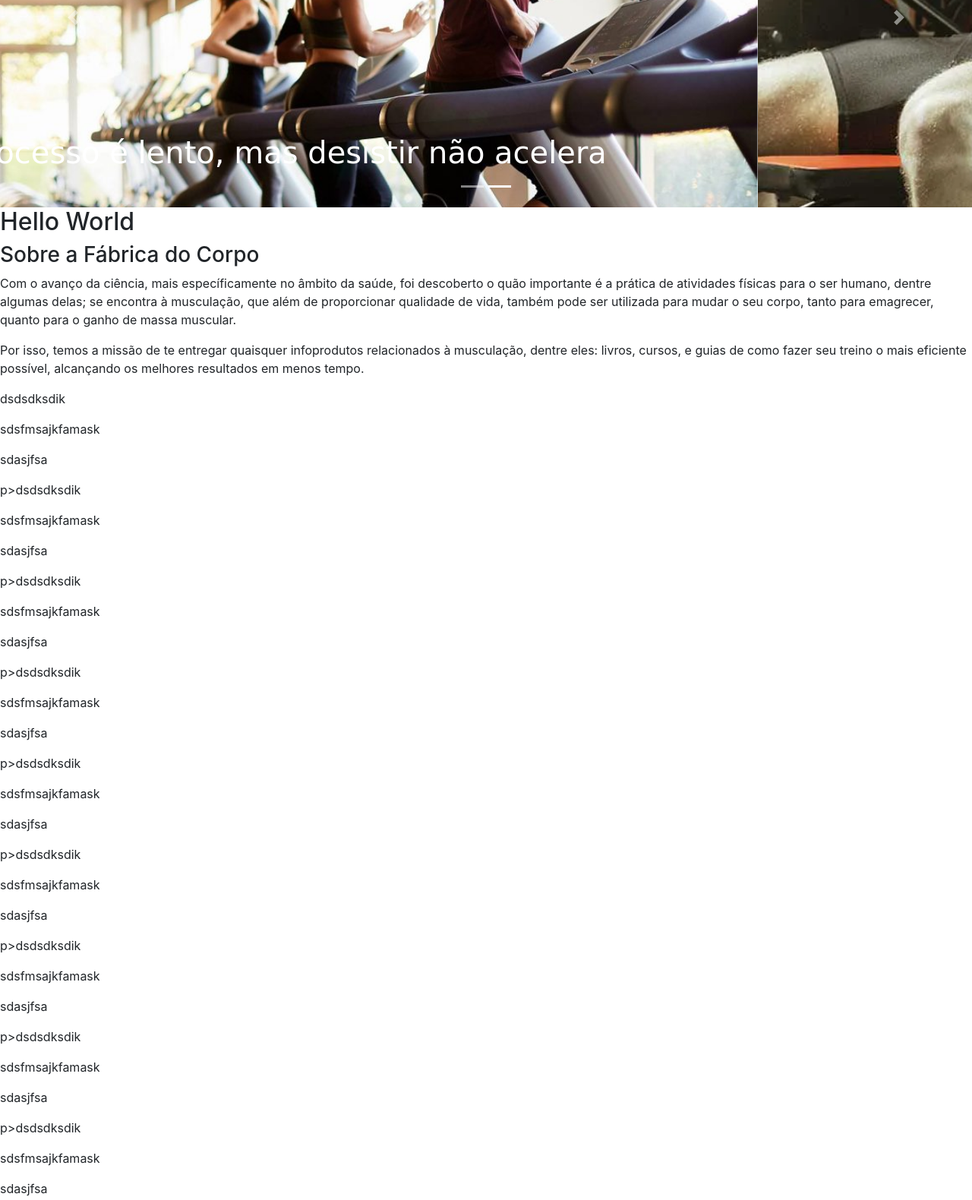
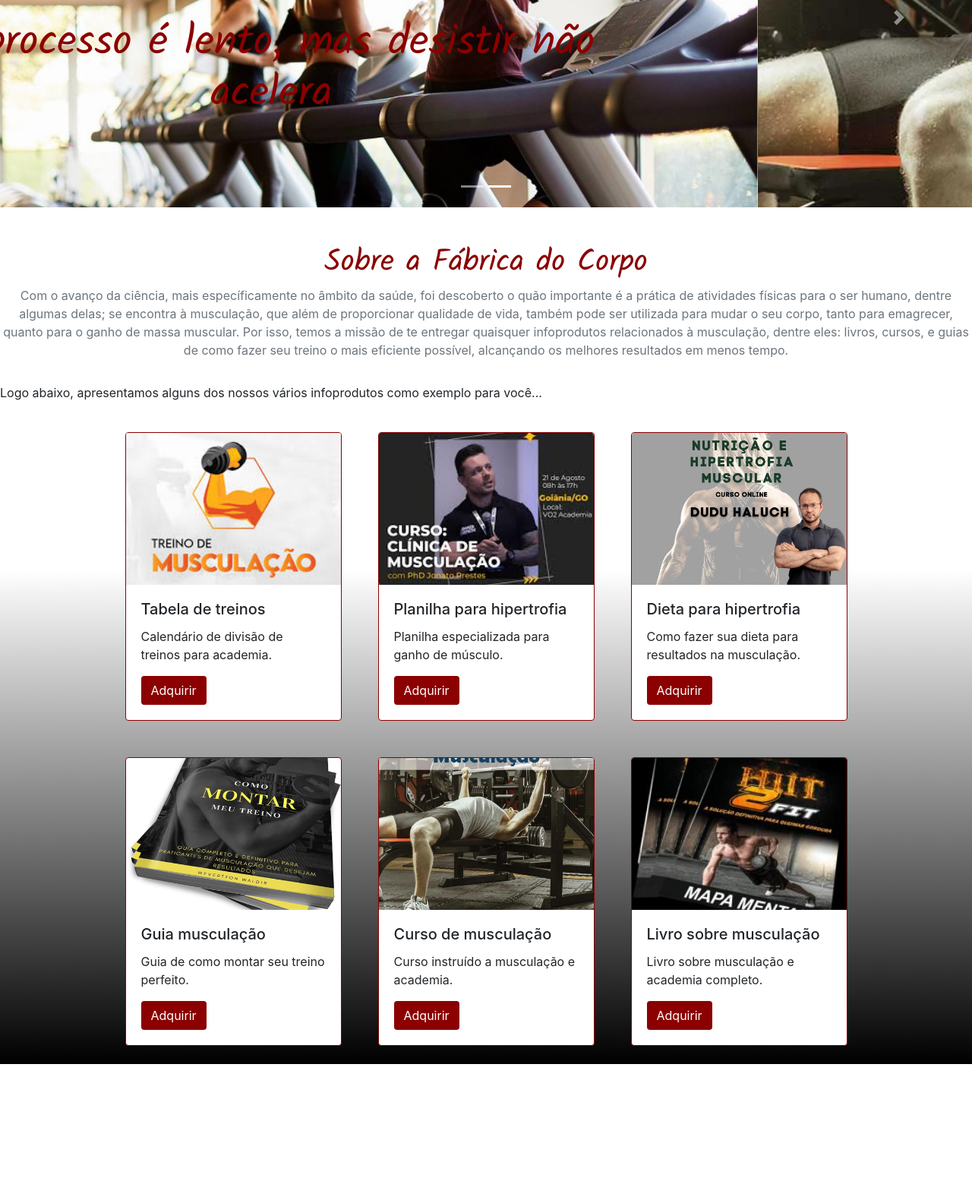
Before and after one commit to Matheusmrf2005/F-brica-do-Corpo, a plain HTML site: page index2.html in a window 1280 px wide. Shown: the part 333-1913 px from the top of the page at 76% size. After the commit the page ends 1734 px from the top, so only its background shows below. Drawn offline with nearby package versions, Linux system fonts and the light colour scheme; a web font is replaced by a local one.

Commit message:
layout home quase pronto

```diff
--- a/index2.html
+++ b/index2.html
@@ -10,7 +10,7 @@
 	<link href="https: //fonts.googleapis.com/css2? family= Triespaço & display=swap" rel="stylesheet">
 	<link rel="preconnect" href="https://fonts.googleapis.com">
 	<link rel="preconnect" href="https://fonts.gstatic.com" crossorigin>
-	<link href="https: //fonts.googleapis.com/css2? family= Permanent+Marker & display=swap" rel="stylesheet">
+	<link href="https://fonts.googleapis.com/css2?family=Kalam&display=swap" rel="stylesheet">
 
 	<!-- Latest compiled and minified CSS -->
 	<!-- <link href="https://cdn.jsdelivr.net/npm/bootstrap@5.2.2/dist/css/bootstrap.min.css" rel="stylesheet"
@@ -36,6 +36,9 @@
 </head>
 
 <body>
+
+	<header>
+
 		<nav class="navbar navbar-expand-lg navbar-dark bg-dark">
 			<a class="navbar-brand" href="index2.html"><img src="academia.jpg" width="80px" height="80px" class="img-thumbnail" alt="Logo Site"></a>
 			<button class="navbar-toggler" type="button" data-toggle="collapse" data-target="#navbarNav"
@@ -44,19 +47,23 @@
 			</button>
 			<div class="collapse navbar-collapse justify-content-end" id="navbarNav">
 				<ul class="navbar-nav">
-				<li class="nav-item active d-flex flex-row-reverse">
+					<li class="nav-item active">
 						<a class="nav-link" href="index2.html">Home <span class="sr-only">(current)</span></a>
 					</li>
-				<li class="nav-item d-flex flex-row-reverse">
+					<li class="nav-item d-flex">
 						<a class="nav-link" href="#">Produtos</a>
 					</li>
-				<li class="nav-item d-flex flex-row-reverse">
+					<li class="nav-item d-flex">
 						<a class="nav-link" href="#">Contatos</a>
 					</li>
 				</ul>
 			</div>
 		</nav>
+	</header>
 
+<main class="cor-menu">
+
+	<section class="carrossel">
 	<div id="carouselExampleIndicators" class="carousel slide" data-ride="carousel" data-interval="5000">
 		<ol class="carousel-indicators">
 			<li data-target="#carouselExampleIndicators" data-slide-to="0" class="active"></li>
@@ -65,14 +72,14 @@
 		<div class="carousel-inner">
 			<div class="carousel-item active">
 				<img class="d-block w-100 imagem-carrossel" src="imagemcarrossel01.jpeg" alt="First slide">
-			<div class="carousel-caption d-none d-md-block">
-				<h1 class="fonte-carrossel">o processo é lento, mas desistir não acelera</h1>
+			<div class="carousel-caption d-none d-md-block h-50">
+				<h1 class="fonte-carrossel display-4" >o processo é lento, mas desistir não acelera</h1>
 			</div>
 			</div>
 			<div class="carousel-item">
 				<img class="d-block w-100 imagem-carrossel02" src="cursomusculacao.jpg" alt="Second slide">
-				<div class="carousel-caption d-none d-md-block">
-					<h1 class="fonte-carrossel">treine da forma correta</h1>
+				<div class="carousel-caption d-none d-md-block h-50">
+					<h1 class="fonte-carrossel display-4">treine da forma correta</h1>
 				</div>
 			</div>
 		</div>
@@ -85,48 +92,87 @@
 			<span class="sr-only">Next</span>
 		</a>
 	</div>
+	</section>
 
-	<div>
-		<h2>Hello World	</h2>
+	<section id="titulo">
+
+	<h2 class="text-center fonte-carrossel cor-especial pt-5"> Sobre a Fábrica do Corpo</h2>
+	<p class="text-center text-secondary pb-3">Com o avanço da ciência, mais específicamente no âmbito da saúde, foi descoberto o quão
+		importante é a prática de atividades físicas para o ser humano,
+		dentre algumas delas; se encontra à musculação, que além de proporcionar qualidade de vida, também pode
+		ser utilizada para mudar o seu corpo, tanto para emagrecer, quanto para o ganho de massa muscular.
+		Por isso, temos a missão de te entregar quaisquer infoprodutos relacionados à
+		musculação, dentre eles: livros, cursos, e guias de como fazer seu treino o mais eficiente possível,
+		alcançando os melhores resultados em menos tempo.
+
+	<p>Logo abaixo, apresentamos alguns dos nossos vários infoprodutos como exemplo para você...</p>
+	</section>
+
+	<section class="container" id="infoprodutos">
+		<div class="row justify-content-center cor-de-fundo01">
+
+
+		<article class="card cor-borda card-largura p-0 m-4 col-12 col-md-3">
+			<img src="treino01.jpg" class="card-img-top card-posicao-imagem" alt="Guia como montar meu treino">
+			<div class="card-body">
+			  <h5 class="card-title">Tabela de treinos</h5>
+			  <p class="card-text">Calendário de divisão de treinos para academia.</p>
+			  <a href="#" class="btn botao-cor-especial">Adquirir</a>
 			</div>
 
-		<h3> Sobre a Fábrica do Corpo</h3>
-	<p>Com o avanço da ciência, mais específicamente no âmbito da saúde, foi descoberto o quão
-		importante é a prática de atividades físicas para o ser humano,
-		dentre algumas delas; se encontra à musculação, que além de proporcionar qualidade de vida, também pode
-		ser utilizada para mudar o seu corpo, tanto para emagrecer, quanto para o ganho de massa muscular.</p>
-	<p>Por isso, temos a missão de te entregar quaisquer infoprodutos relacionados à
-		musculação, dentre eles: livros, cursos, e guias de como fazer seu treino o mais eficiente possível,
-		alcançando os melhores resultados em menos tempo.</p>
+		</article>
+		  <article class="card cor-borda card-largura p-0 m-4 col-12 col-md-3">
+			<img src="treino2.jpg" class="card-img-top card-posicao-imagem" alt="Guia como montar meu treino">
+			<div class="card-body">
+			  <h5 class="card-title">Planilha para hipertrofia</h5>
+			  <p class="card-text">Planilha especializada para ganho de músculo.</p>
+			  <a href="#" class="btn botao-cor-especial">Adquirir</a>
+			</div>
+		  </article>
 
-	<p>dsdsdksdik</p>
-	<p>sdsfmsajkfamask</p>
-	<p>sdasjfsa</p>
-	p>dsdsdksdik</p>
-	<p>sdsfmsajkfamask</p>
-	<p>sdasjfsa</p>
-	p>dsdsdksdik</p>
-	<p>sdsfmsajkfamask</p>
-	<p>sdasjfsa</p>
-	p>dsdsdksdik</p>
-	<p>sdsfmsajkfamask</p>
-	<p>sdasjfsa</p>
-	p>dsdsdksdik</p>
-	<p>sdsfmsajkfamask</p>
-	<p>sdasjfsa</p>
-	p>dsdsdksdik</p>
-	<p>sdsfmsajkfamask</p>
-	<p>sdasjfsa</p>
-	p>dsdsdksdik</p>
-	<p>sdsfmsajkfamask</p>
-	<p>sdasjfsa</p>
-	p>dsdsdksdik</p>
-	<p>sdsfmsajkfamask</p>
-	<p>sdasjfsa</p>
-	p>dsdsdksdik</p>
-	<p>sdsfmsajkfamask</p>
-	<p>sdasjfsa</p>
+		  <article class="card cor-borda card-largura p-0 m-4 col-12 col-md-3">
+			<img src="treino03.jpg" class="card-img-top card-posicao-imagem" alt="Guia como montar meu treino">
+			<div class="card-body">
+			  <h5 class="card-title">Dieta para hipertrofia</h5>
+			  <p class="card-text">Como fazer sua dieta para resultados na musculação.</p>
+			  <a href="#" class="btn botao-cor-especial">Adquirir</a>
+			</div>
+		  </article>
 
+
+		  <article class="card cor-borda card-largura p-0 m-4 col-12 col-md-3">
+			<img src="como montar meu treino.png" class="card-img-top card-posicao-imagem" alt="Guia como montar meu treino">
+			<div class="card-body">
+			  <h5 class="card-title">Guia musculação</h5>
+			  <p class="card-text">Guia de como montar seu treino perfeito.</p>
+			  <a href="#" class="btn botao-cor-especial">Adquirir</a>
+			</div>
+		  </article>
+
+
+
+		  <article class="card cor-borda card-largura p-0 m-4 col-12 col-md-3">
+			<img src="cursomusculacao.jpg" class="card-img-top card-posicao-imagem" alt="Curso de musculação">
+			<div class="card-body">
+			  <h5 class="card-title">Curso de musculação</h5>
+			  <p class="card-text">Curso instruído a musculação e academia.</p>
+			  <a href="#" class="btn botao-cor-especial">Adquirir</a>
+			</div>
+		  </article>
+
+		  <article class="card cor-borda card-largura p-0 m-4 col-12 col-md-3">
+			<img src="livromusculação.jpg" class="card-img-top card-posicao-imagem" alt="Livro de musculação">
+			<div class="card-body">
+			  <h5 class="card-title">Livro sobre musculação</h5>
+			  <p class="card-text">Livro sobre musculação e academia completo.</p>
+			  <a href="#" class="btn botao-cor-especial">Adquirir</a>
+			</div>
+		  </article>
+		  </div>
+		</section>
+
+
+		</main>
 
 
 
--- a/style2.css
+++ b/style2.css
@@ -1,4 +1,5 @@
-.navbar{
+.card-largura{
+    max-width: 18rem;
 }
 
 .imagem-carrossel{
@@ -16,6 +17,39 @@
 }
 
 .fonte-carrossel{
-    font-family:'Permanent Marker',cursive;
+    font-family: 'Kalam', cursive;
+    font-size: 40px;
+    color: darkred;
+}
+
+.cor-especial{
+    color: darkred;
+}
+
+
+.botao-cor-especial{
+    background-color: darkred;
     color: white;
-    }
+}
+
+.botao-cor-especial:hover{
+    color: darkorange;
+}
+
+.cor-borda{
+    border-color: darkred !important;
+}
+
+.card-posicao-imagem{
+    object-fit: cover;
+    height: 200px;
+}
+
+.cor-menu{
+    background:linear-gradient(  white 60%, black);
+}
+
+/*.cor-de-fundo01{
+    background:black;
+}
+*/
```
Also changed, not shown: treino01.jpg (added), treino03.jpg (added), treino2.jpg (added). Lines whose indentation alone changed are shown as unchanged.
